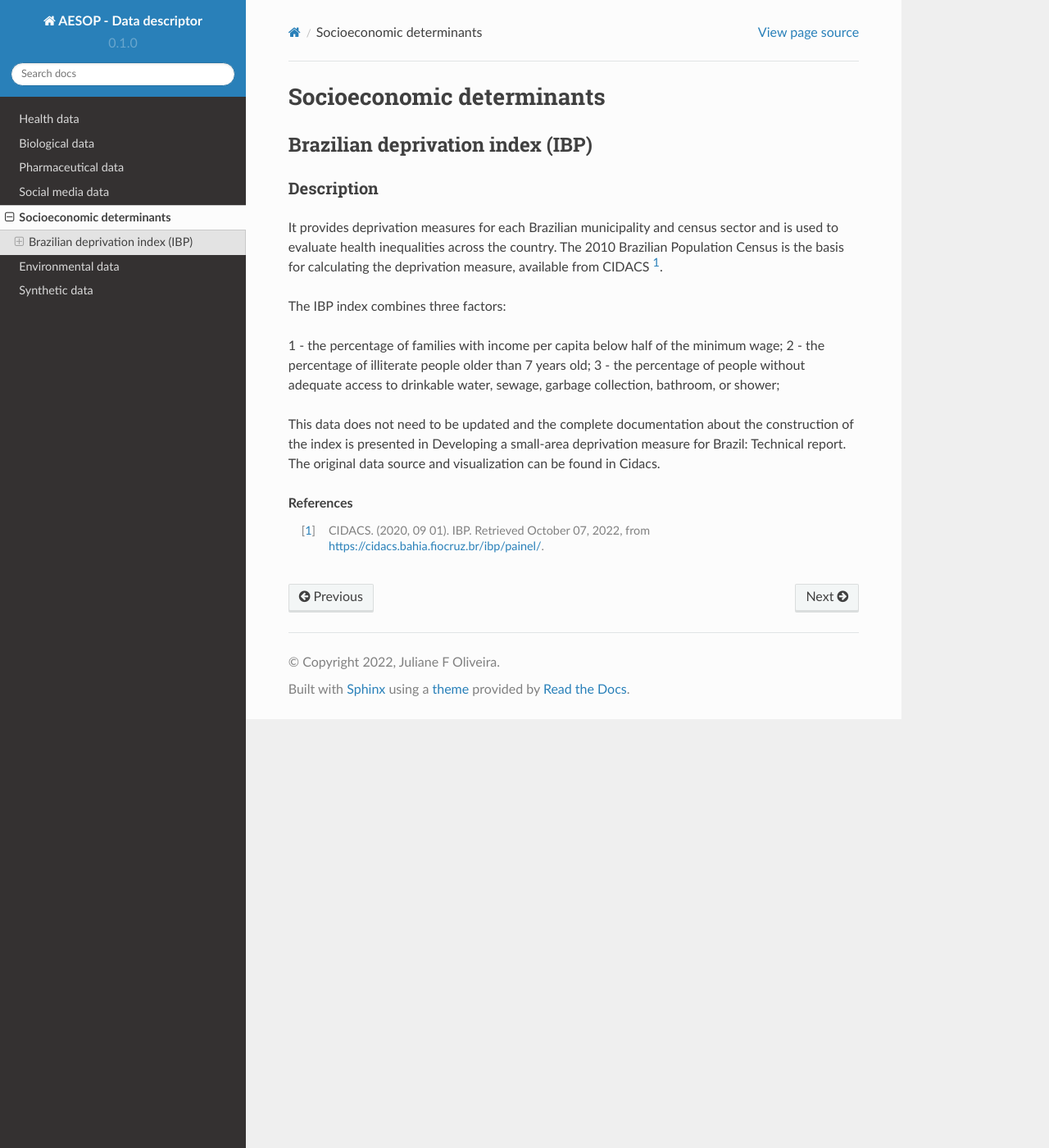
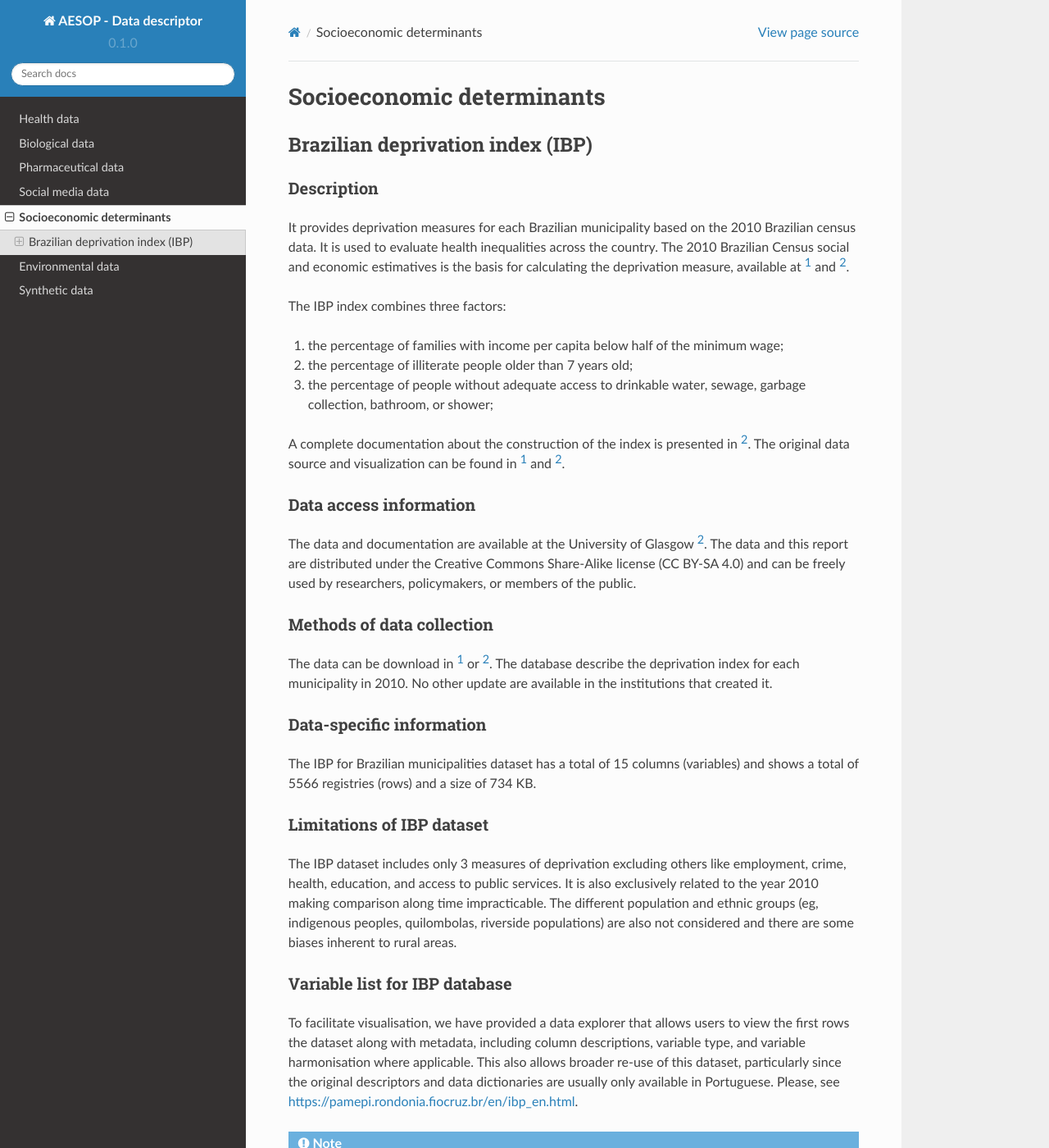
Before and after one commit to cidacslab/AESOP-Data-Documentation, a Sphinx documentation site: the page built from docs/source/social_economical.rst, in a window 1280 px wide and 1400 px high. Shown: the whole window at 82% size. Built offline with Sphinx 7.4.7 and the Read the Docs theme 2.0.0, drawn with Linux system fonts in a browser that asks for light colours; some of the changed text lies outside the part shown.

Commit message:
Update social_economical.rst

```diff
--- a/docs/source/social_economical.rst
+++ b/docs/source/social_economical.rst
@@ -7,16 +7,47 @@ Brazilian deprivation index (IBP)
 Description
 ^^^^^^^^^^^
 
-It provides deprivation measures for each Brazilian municipality and census sector and is used to evaluate health inequalities across the country. The 2010 Brazilian Population Census is the basis for calculating the deprivation measure, available from CIDACS [1]_.
+It provides deprivation measures for each Brazilian municipality based on the 2010 Brazilian census data. It is used to evaluate health inequalities across the country. The 2010 Brazilian Census social and economic estimatives is the basis for calculating the deprivation measure, available at [1]_ and [2]_.
 
 The IBP index combines three factors:
 
-1 - the percentage of families with income per capita below half of the minimum wage;
-2 - the percentage of illiterate people older than 7 years old;
-3 - the percentage of people without adequate access to drinkable water, sewage, garbage collection, bathroom, or shower;
+1. the percentage of families with income per capita below half of the minimum wage;
+2. the percentage of illiterate people older than 7 years old;
+3. the percentage of people without adequate access to drinkable water, sewage, garbage collection, bathroom, or shower;
 
-This data does not need to be updated and the complete documentation about the construction of the index is presented in Developing a small-area deprivation measure for Brazil: Technical report. The original data source and visualization can be found in Cidacs.
+A complete documentation about the construction of the index is presented in [2]_. The original data source and visualization can be found in [1]_ and [2]_.
+
+Data access information
+^^^^^^^^^^^^^^^^^^^^^^^
+
+The data and documentation are available at the University of Glasgow [2]_. The data and this report are distributed under the Creative Commons Share-Alike license (CC BY-SA 4.0) and can be freely used by researchers, policymakers, or members of the public.
+
+Methods of data collection
+^^^^^^^^^^^^^^^^^^^^^^^^^^
+The data can be download in [1]_ or [2]_. The database describe the deprivation index for each municipality in 2010. No other update are available in the institutions that created it.
+
+Data-specific information
+^^^^^^^^^^^^^^^^^^^^^^^^^
+
+The IBP for Brazilian municipalities dataset has a total of 15 columns (variables) and shows a total of 5566 registries (rows) and a size of 734 KB.
+
+Limitations of IBP dataset
+^^^^^^^^^^^^^^^^^^^^^^^^^^
+
+The IBP dataset includes only 3 measures of deprivation excluding others like employment, crime, health, education, and access to public services. It is also exclusively related to the year 2010 making comparison along time impracticable. The different population and ethnic groups (eg, indigenous peoples, quilombolas, riverside populations) are also not considered and there are some biases inherent to rural areas.
+
+Variable list for IBP database
+^^^^^^^^^^^^^^^^^^^^^^^^^^^^^^
+To facilitate visualisation, we have provided a data explorer that allows users to view the first rows the dataset along with metadata, including column descriptions, variable type, and variable harmonisation where applicable. This also allows broader re-use of this dataset, particularly since the original descriptors and data dictionaries are usually only available in Portuguese. Please, see https://pamepi.rondonia.fiocruz.br/en/ibp_en.html.
+
+.. note::
+
+  the `Platform for analytical models in epidemiology - PAMEpi <https://pamepi.rondonia.fiocruz.br/en/index_en.html.>`_ offers support in the documentation and collection of this database. More details in [3]_,[4]_ and [5]_.
 
 .. rubric:: References
 
 .. [1] CIDACS. (2020, 09 01). IBP. Retrieved October 07, 2022, from https://cidacs.bahia.fiocruz.br/ibp/painel/.
+.. [2] Allik, M., Ramos, D., Agranonik, M., Pinto Júnior, E.P., Ichihara, M.Y., Barreto, M.L., Leyland, A.H. and Dundas, R., 2020. Developing a small-area deprivation measure for Brazil. See https://researchdata.gla.ac.uk/980/.
+.. [3] Platform for analytical models in epidemiology - PAMEpi. https://pamepi.rondonia.fiocruz.br/en/index_en.html. Accessed: February 25, 2022.
+.. [4] GitHub directory - PAMepi/PAMepi-scripts-datalake: v1.0.0 (v1.0.0). Zenodo. . https://doi.org/10.5281/zenodo.6384641. Accessed: February 25, 2022.
+.. [5] da Silva, N.B., Valencia, L.I.O., Ferreira, A., Pereira, F.A., de Oliveira, G.L., Oliveira, P.F., Rodrigues, M.S., Ramos, P.I. and Oliveira, J.F., 2022. Brazilian COVID-19 data streaming. arXiv preprint arXiv:2205.05032.
```
